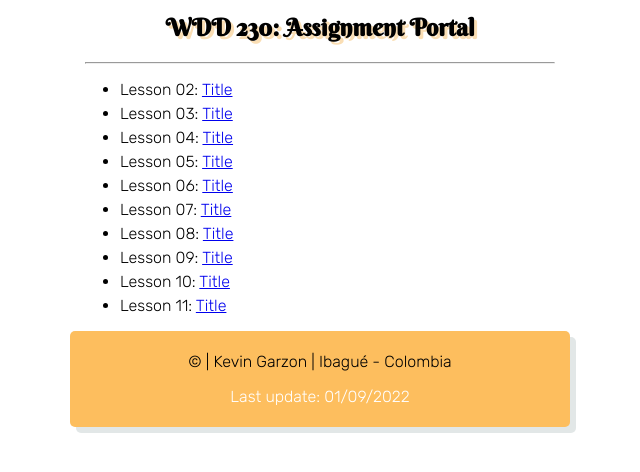
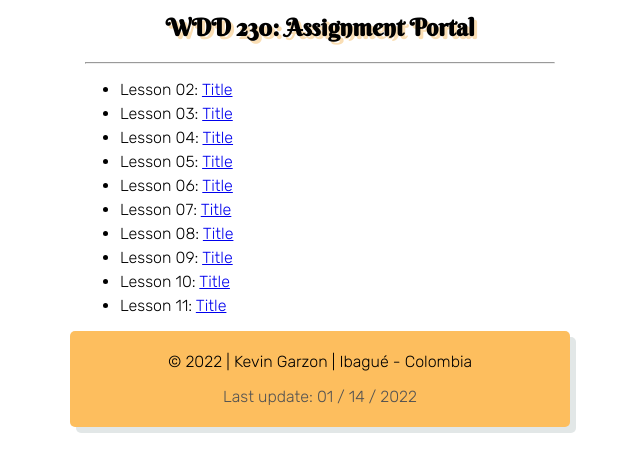
Before and after one commit to KevinJGarzonP/wdd230, a plain HTML site: page index.html in a window 1280 px wide. Shown: the part 158-630 px from the top of the page, without its empty margins (320-960 px from the left). Drawn offline with Linux system fonts and the light colour scheme.

Commit message:
JavaScript fixed and finished

```diff
--- a/css/styles.css
+++ b/css/styles.css
@@ -54,5 +54,5 @@ footer {
 }
 
 #update {
-    color: white;
+    color: rgb(82, 82, 82);
 }
--- a/index.html
+++ b/index.html
@@ -1,5 +1,5 @@
 <!DOCTYPE html>
-<html lang = "en">
+<html lang="en">
     <head>
         <meta charset="utf-8">
         <title>
@@ -9,7 +9,6 @@
         <meta name="description" content="Home Page of Kevin Garzon for the course WDD 230 in BYU-I.
         Assignment of the week 1">
         <link rel="stylesheet" href="css/styles.css">
-        <script src="js/script.js"></script>
     </head>
     <body>
         <header>
@@ -36,7 +35,9 @@
         </main>
         <footer>
             <p> &copy; <span id="currentYear"> </span> | Kevin Garzon | Ibagué - Colombia</p>
-            <p id="update">Last update: 01/09/2022</p>
+            <p id="update">Last update: <span id="latestUpdate"></span></p>
         </footer>
+        <script src="js/script.js"></script>
+
     </body>
 </html>
--- a/js/script.js
+++ b/js/script.js
@@ -1,5 +1,15 @@
 let currentYear = new Date().getFullYear();
 
-document.getElementById("currentYear").textContent = "New Year";
+document.getElementById("currentYear").textContent = currentYear;
 
-let lastestUpdate = new Date().getDate();
+let lastestUpdate = document.lastModified;
+
+let months = new Array("01", "02", "03", "04", "05", "06", "07", "08", "09", "10", "11", "12")
+
+let completeDate = new Date(Date.parse(lastestUpdate));
+let day = completeDate.getDate();
+let month = months[completeDate.getMonth()];
+let year = completeDate.getFullYear();
+
+
+document.getElementById("latestUpdate").textContent = month + " / " + day + " / " + year;
```
